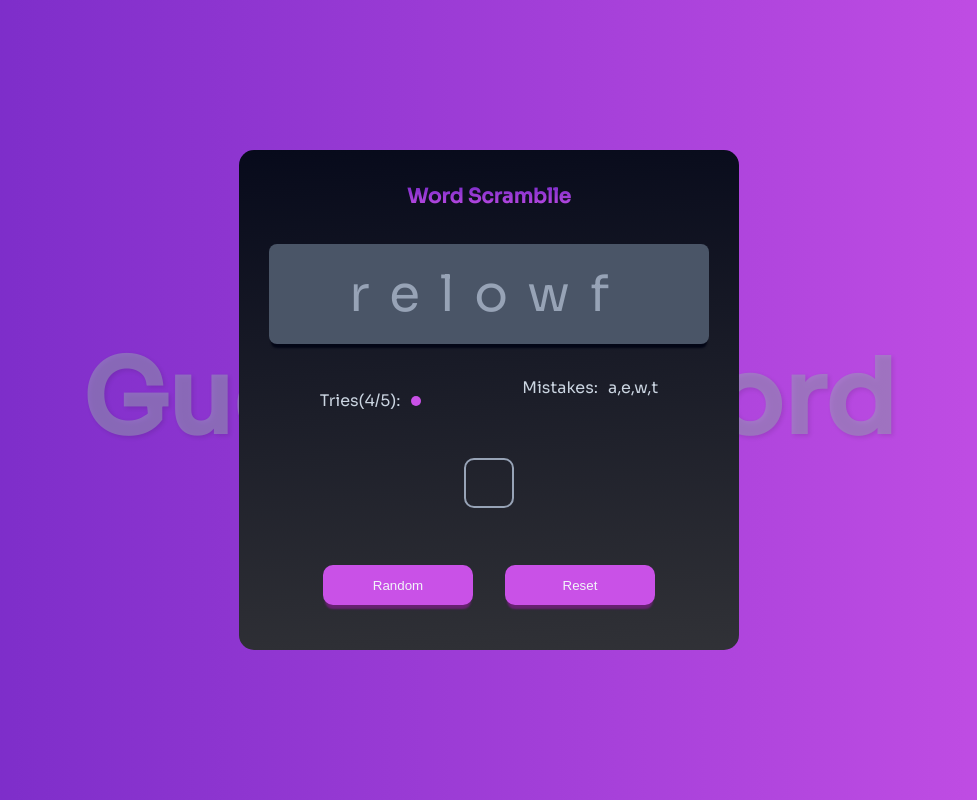
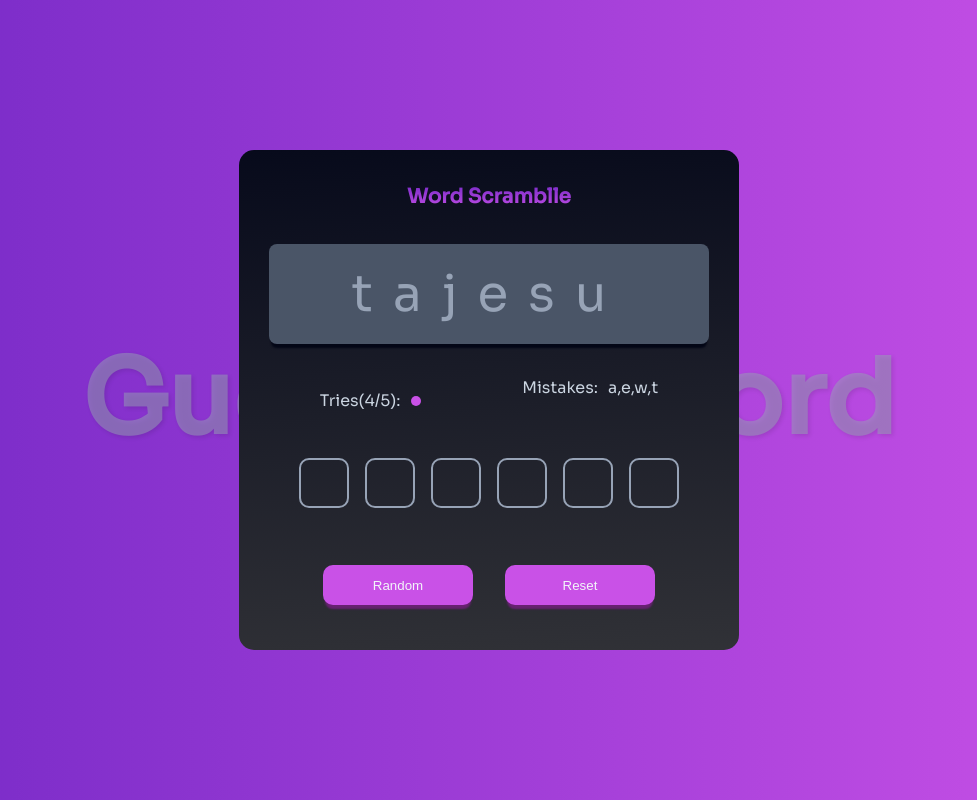
Before and after one commit to Rammsteinlion/Guess-The-Word-Game, a plain HTML site: page index.html in a window 1280 px wide. Both pictures are taken after a click on the button "Random". Shown: the whole page, without its empty margins (151-1128 px from the left). Drawn offline with Linux system fonts and the light colour scheme.

Commit message:
Nuevas funcionalidades & iteracion con la web

```diff
--- a/assets/js/mian.js
+++ b/assets/js/mian.js
@@ -1,19 +1,161 @@
 const btnRandom = document.querySelector(".btn_random");
 const btnReset = document.querySelector(".btn_reset");
+const outputElement = document.getElementById("output");
+const inputContainer = document.getElementById("inputContainer");
+const messageElement = document.getElementById("message"); // Asegúrate de que existe en tu HTML
+const triesElement = document.getElementById("tries");
+
+const diccionario = [
+  "agente",
+  "alcalo",
+  "ballet",
+  "boceto",
+  "cactus",
+  "cierre",
+  "dorado",
+  "editor",
+  "fuerte",
+  "gracia",
+  "hablar",
+  "lentes",
+  "morado",
+  "planta",
+  "quinto",
+  "recibo",
+  "saludo",
+  "silla",
+  "temor",
+  "vacuna",
+  "verde",
+  "vocal",
+  "brillo",
+  "cielo",
+  "genial",
+  "marcar",
+  "pelota",
+  "señal",
+  "ajuste",
+  "bocado",
+  "correr",
+  "dientes",
+  "espera",
+  "fuente",
+  "jovenes",
+  "luzida",
+  "nacido",
+  "pintar",
+  "recuer",
+  "saliva",
+  "tardea",
+  "vuelve",
+  "zumbir",
+];
+
+let originalWord = ""; // Variable para almacenar la palabra original
+let shuffledText = ""; // Variable para almacenar la palabra desordenada
+let totalTries = 0;
+const maxTries = 5;
+
+window.addEventListener("load", (event) => {
+  Tries();
+  console.log(totalTries);
+
+  // triesElement.textContent = `Tries(${totalTries}/${maxTries}):`;
+});
 
 btnRandom.addEventListener("click", function () {
-  const random = generateRandom(6);
-  console.log(random);
+  function generateAndShuffle() {
+    originalWord = diccionario[Math.floor(Math.random() * diccionario.length)];
+    shuffledText = originalWord
+      .split("")
+      .sort(() => Math.random() - 0.5)
+      .join("");
+    return shuffledText;
+  }
+
+  shuffledText = generateAndShuffle();
+
+  // Clear previous inputs
+  inputContainer.innerHTML = "";
+
+  // Create new input fields
+  shuffledText.split("").forEach((char, index) => {
+    const input = document.createElement("input");
+    input.type = "text";
+    input.value = ""; // Optional: Set initial value if needed
+    input.className = "input_value"; // Add the class here
+    input.maxLength = 1;
+    input.dataset.index = index;
+    input.addEventListener("input", handleInput);
+    input.addEventListener("keydown", handleKeyDown);
+    inputContainer.appendChild(input);
+  });
+
+  outputElement.textContent = shuffledText;
 });
 
-function generateRandom(num) {
-  const characters =
-    "ABCDEFGHIJKLMNOPQRSTUVWXYZabcdefghijklmnopqrstuvwxyz0123456789";
-  const charactersLength = characters.length;
-  let result = "";
-  for (let i = 0; i < num; i++) {
-    result += characters.charAt(Math.floor(Math.random() * charactersLength));
+function generateRandom() {
+  const indice = Math.floor(Math.random() * diccionario.length);
+  return diccionario[indice];
+}
+
+btnReset.addEventListener("click", function () {
+  shuffledText = "";
+  originalWord = "";
+  outputElement.textContent = "";
+  inputContainer.innerHTML = ""; // Clear the input fields
+  totalTries = "";
+});
+
+function handleInput(event) {
+  const input = event.target;
+  const inputs = Array.from(inputContainer.querySelectorAll(".input_value"));
+  const index = inputs.indexOf(input);
+
+  // Move focus to the next input when a letter is typed
+  if (input.value.length === 1 && index < inputs.length - 1) {
+    inputs[index + 1].focus();
   }
 
-  return result;
+  // Move focus to the previous input if the input is empty and not the first one
+  if (input.value.length === 0 && index > 0) {
+    inputs[index - 1].focus();
+  }
+
+  validateInput();
 }
+
+function handleKeyDown(event) {
+  const input = event.target;
+  const inputs = Array.from(inputContainer.querySelectorAll(".input_value"));
+  const index = inputs.indexOf(input);
+
+  // Allow backspace navigation
+  if (event.key === "Backspace") {
+    if (input.value.length === 0 && index > 0) {
+      inputs[index - 1].focus();
+    }
+  }
+}
+
+function validateInput() {
+  const inputs = Array.from(inputContainer.querySelectorAll(".input_value"));
+  const userInput = inputs.map((input) => input.value).join("");
+
+  if (userInput.length === originalWord.length) {
+    if (userInput === originalWord) {
+      // messageElement.textContent = "¡Correcto!";
+      // messageElement.style.color = "green";
+      alert("Correcto");
+    } else {
+      totalTries += totalTries
+    }
+  }
+}
+
+
+function Tries(){
+  console.log(totalTries);
+
+  // triesElement.textContent = `Tries(${totalTries}/${maxTries}):`;
+}
--- a/assets/style/style.css
+++ b/assets/style/style.css
@@ -83,6 +83,7 @@ body {
   align-items: center;
   letter-spacing: 20px;
   font-size: 50px;
+  user-select: none;
 }
 
 .content_info {
--- a/index.html
+++ b/index.html
@@ -12,13 +12,11 @@
 
     <div class="form__validation">
         <p class="form_title">Word Scramblle</p>
-        <div class="content_words">
-            relowf
-        </div>
+        <div class="content_words" id="output"></div>
 
         <div class="content_info">
             <div class="info_one">
-                <p>Tries(4/5):</p>
+                <p id="tries">Tries(4/5):</p>
                 <span class="circle_word active"></span>
             </div>
             <div class="info_letter">
@@ -27,9 +25,7 @@
             </div>
         </div>
 
-        <div class="conten_inputs">
-            <input type="text" value="" class="input_value"/>
-        </div>
+        <div class="conten_inputs" id="inputContainer"></div>
 
         <div class="content_button">
             <input type="button" value="Random" class="btn btn_random"/>
```
